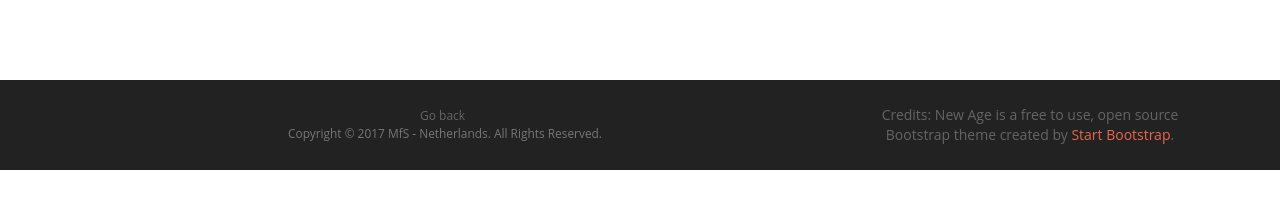
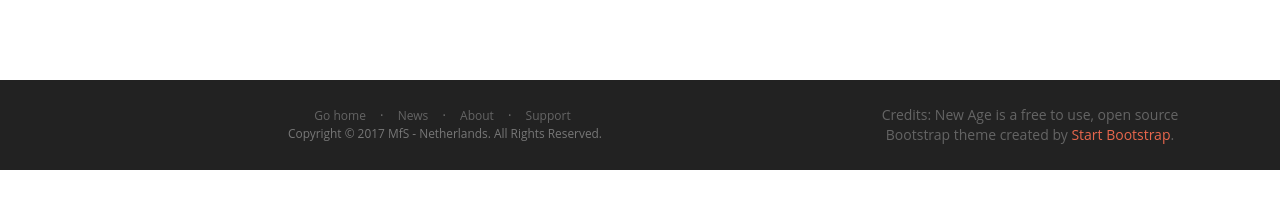
Before and after one commit to marchforsciencenl/marchforsciencenl-website, a Jekyll site: the page built from newsarchive.html, in a window 1280 px wide. Shown: the part 397-606 px from the top of the page. Built offline with Jekyll 4.4.1, drawn with Linux system fonts in a browser that asks for light colours.

Commit message:
Added links to 'main page' in the footer of subpages

```diff
--- a/_includes/subpage-footer.html
+++ b/_includes/subpage-footer.html
@@ -5,7 +5,19 @@
             <div class="col-md-8">
                 <ul class="list-inline">
                     <li>
-			    <a href="/">Go back</a>
+			    <a href="/#home">Go home</a>
+                    </li>
+                    <li class="footer-menu-divider">&sdot;</li>
+                    <li>
+			    <a href="/#news">News</a>
+                    </li>
+                    <li class="footer-menu-divider">&sdot;</li>
+                    <li>
+                        <a href="/#about">About</a>
+                    </li>
+                    <li class="footer-menu-divider">&sdot;</li>
+                    <li>
+                        <a href="/#support">Support</a>
                     </li>
                 </ul>
                 <p class="copyright text-muted small">{{ site.copyright }}</p>
```
